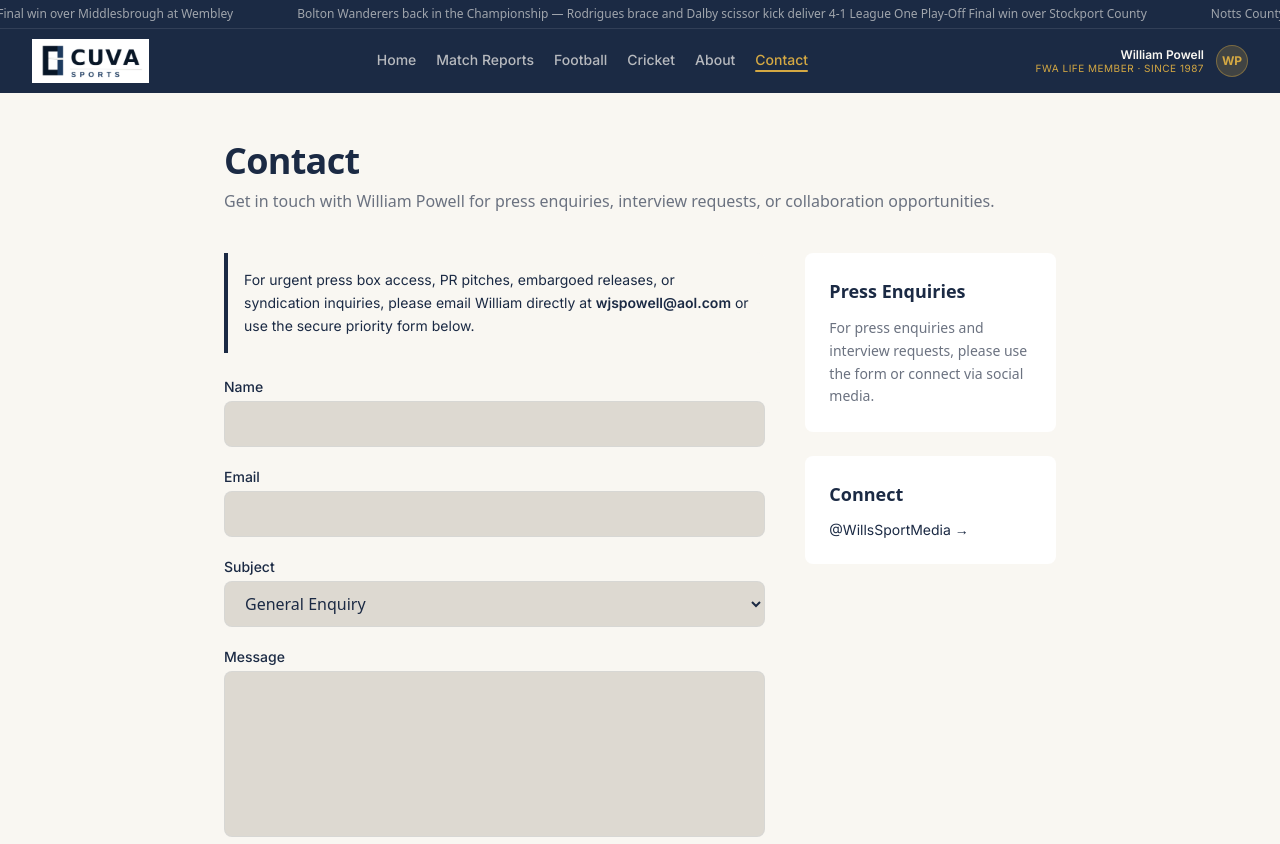
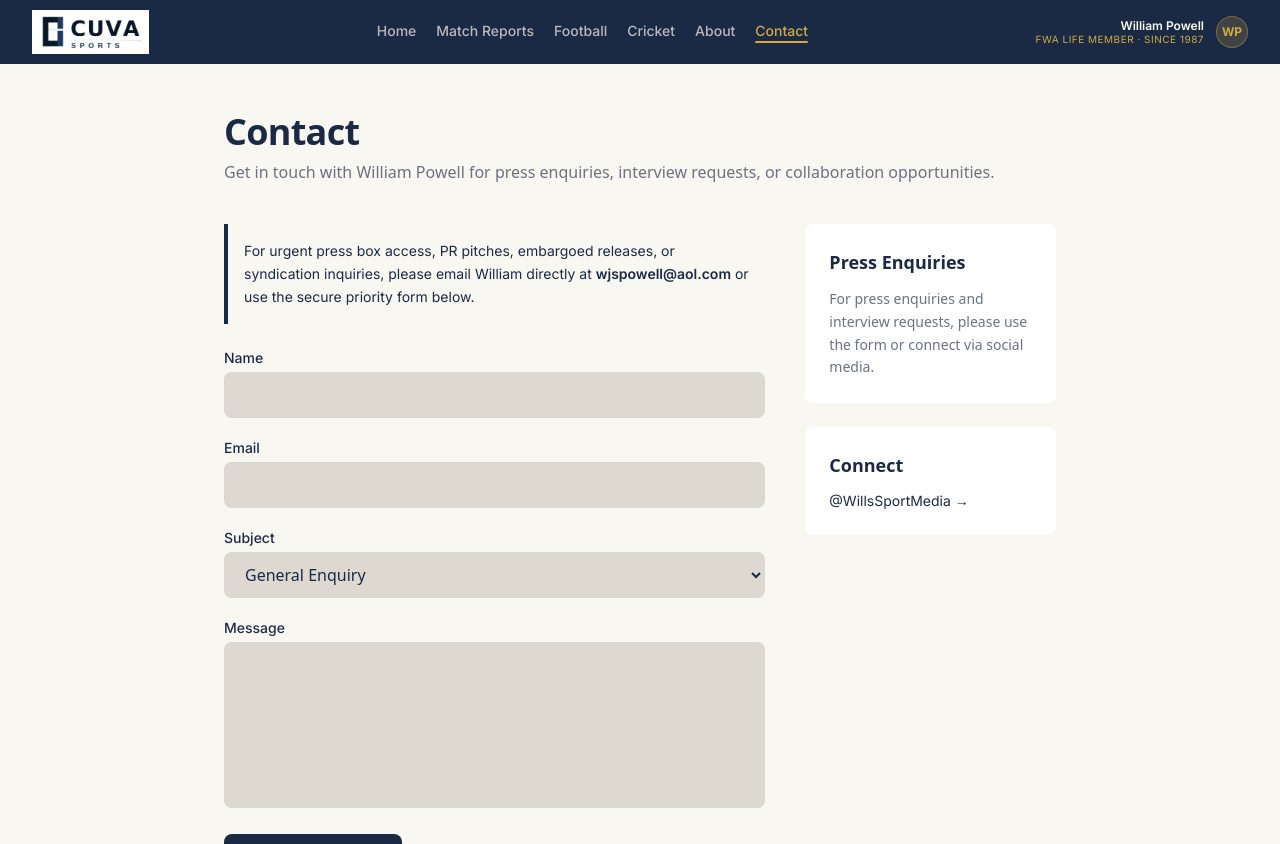
Before and after one commit to trobertson786/cuvasports, a Next.js app: page /contact in a window 1280 px wide. Shown: the top 844 px of the page. Built offline with nearby package versions, Linux system fonts and the light colour scheme; a web font is replaced by a local one.

Commit message:
Remove scrolling ticker banner from top of nav
Co-Authored-By: Claude Opus 4.8 <noreply@anthropic.com>

```diff
--- a/src/components/Navigation.tsx
+++ b/src/components/Navigation.tsx
@@ -6,7 +6,6 @@ import Image from "next/image";
 import { usePathname } from "next/navigation";
 import { useLanguage } from "@/lib/LanguageContext";
 import { TranslationKey } from "@/lib/translations";
-import { matchdayTicker } from "@/lib/matchday";
 
 const navLinks: { href: string; labelKey: TranslationKey }[] = [
   { href: "/",        labelKey: "nav.home" },
@@ -28,18 +27,6 @@ export default function Navigation() {
 
   return (
     <header className="bg-surface-lowest text-on-primary sticky top-0 z-50">
-      {/* Scrolling ticker */}
-      <div className="border-b border-white/10 py-1.5 overflow-hidden text-xs text-on-primary/60">
-        <div className="animate-ticker whitespace-nowrap inline-block">
-          {matchdayTicker.map((item, i) => (
-            <span key={i} className="mx-8">{item}</span>
-          ))}
-          {matchdayTicker.slice(0, 3).map((item, i) => (
-            <span key={`dup-${i}`} className="mx-8">{item}</span>
-          ))}
-        </div>
-      </div>
-
       <nav className="max-w-7xl mx-auto px-4 sm:px-6 lg:px-8">
         <div className="flex items-center justify-between h-16">
 
```
